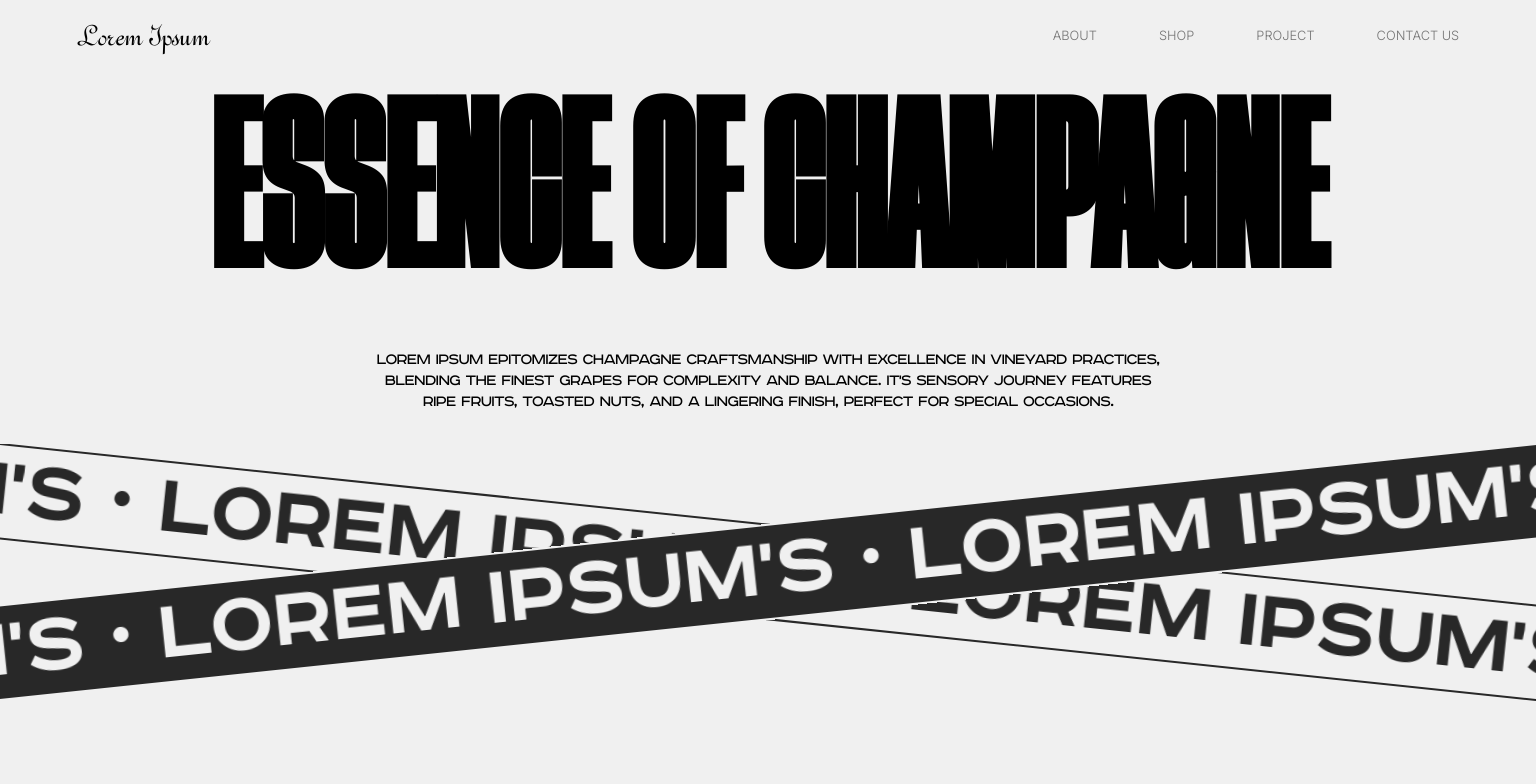
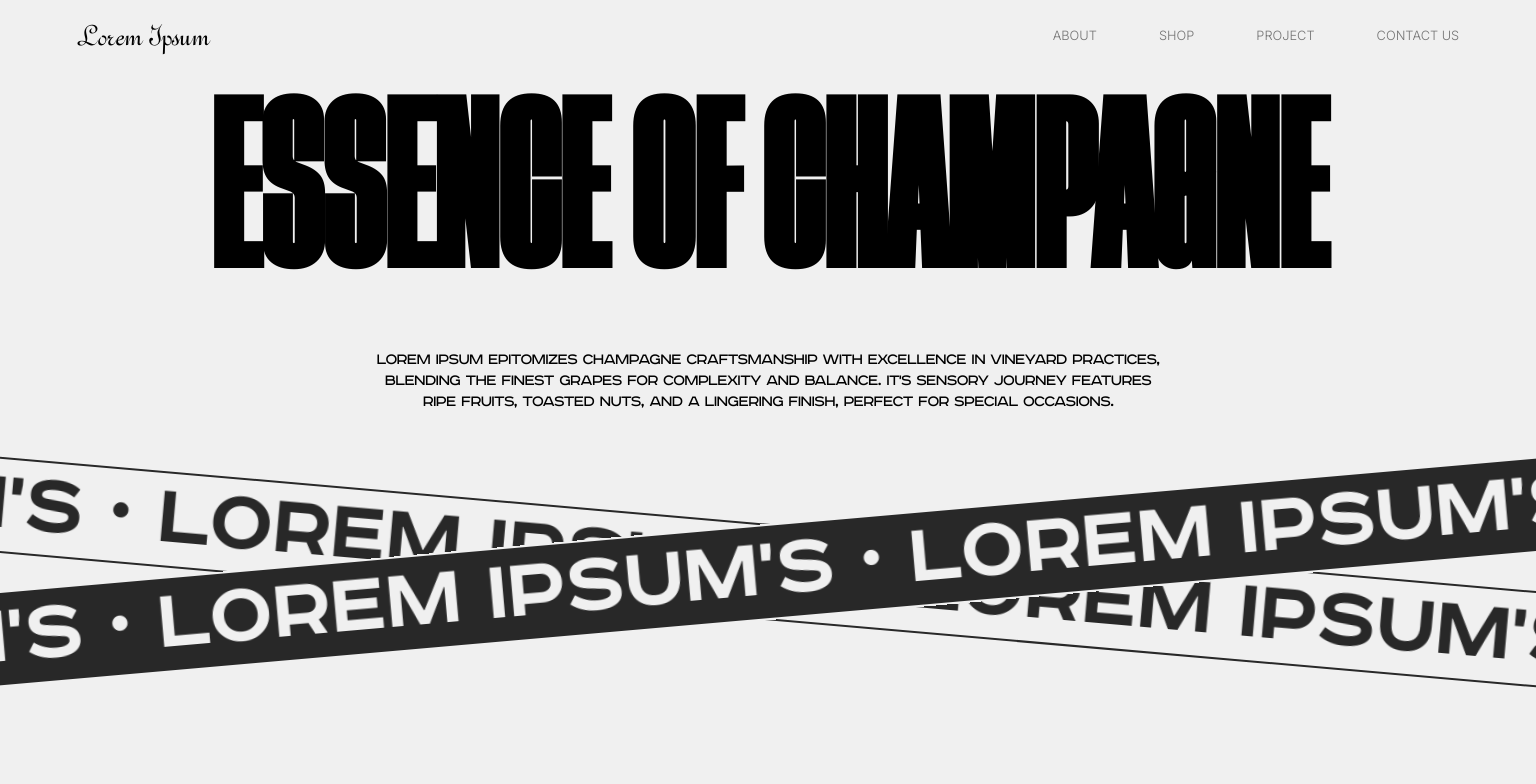
Before and after one commit to ArnoldT01/champagnewebsite, a React (Vite) app: page / in a window 1536 px wide. Shown: the top 784 px of the page. Built offline with nearby package versions, Linux system fonts and the light colour scheme.

Commit message:
fixed some styles issues

```diff
--- a/src/components/ParallelScrollingBelts.css
+++ b/src/components/ParallelScrollingBelts.css
@@ -1,7 +1,7 @@
 .centered-bottle-belts {
   position: relative;
   width: 100%;
-  height: 60vh;
+  height: 65vh;
   display: flex;
   flex-direction: column;
   justify-content: center;
--- a/src/components/ScrollingBelts.css
+++ b/src/components/ScrollingBelts.css
@@ -103,6 +103,14 @@
     .belt-content {
         font-size: 5.7rem;
     }
+
+    .belt1 {
+        transform: translate(-50%, -50%) rotate(-5deg);
+    }
+
+    .belt2 {
+        transform: translate(-50%, -50%) rotate(5deg);
+    }
 }
 
 @media screen and (min-width: 2560px) {
```
